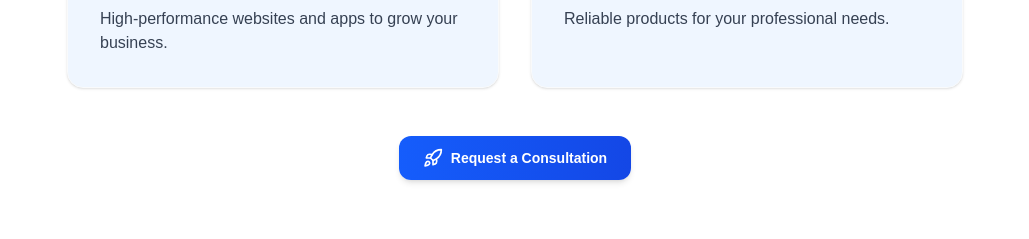
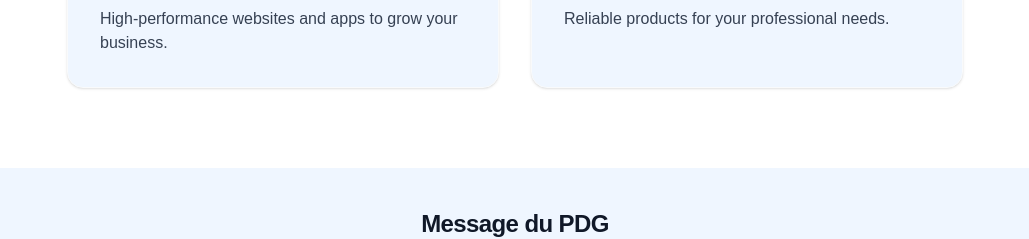
Before and after one commit to bigislandmdg/BigislandWebsite, a Next.js app in the folder bigisland-mdg/: page / in a window 1280 px wide. Shown: the part 2060-2299 px from the top of the page, without its empty margins (125-1154 px from the left). Built offline with nearby package versions, Linux system fonts and the light colour scheme.

Commit message:
bigisland-mdg update 16/09/2025 18:19

```diff
--- a/bigisland-mdg/components/section/ServicesSection.tsx
+++ b/bigisland-mdg/components/section/ServicesSection.tsx
@@ -145,8 +145,8 @@ export default function ServicesSection() {
           ))}
         </motion.div>
 
-        {/* CTA principal */}
-        <motion.div
+        {/* CTA principal
+            <motion.div
           initial={{ opacity: 0 }}
           animate={isInView ? { opacity: 1 } : {}}
           transition={{ delay: 0.4, duration: 0.8 }}
@@ -160,6 +160,8 @@ export default function ServicesSection() {
             {t('services.buttonCta')}
           </button>
         </motion.div>
+        */}
+
       </div>
 
       {/* Modal */}
```
